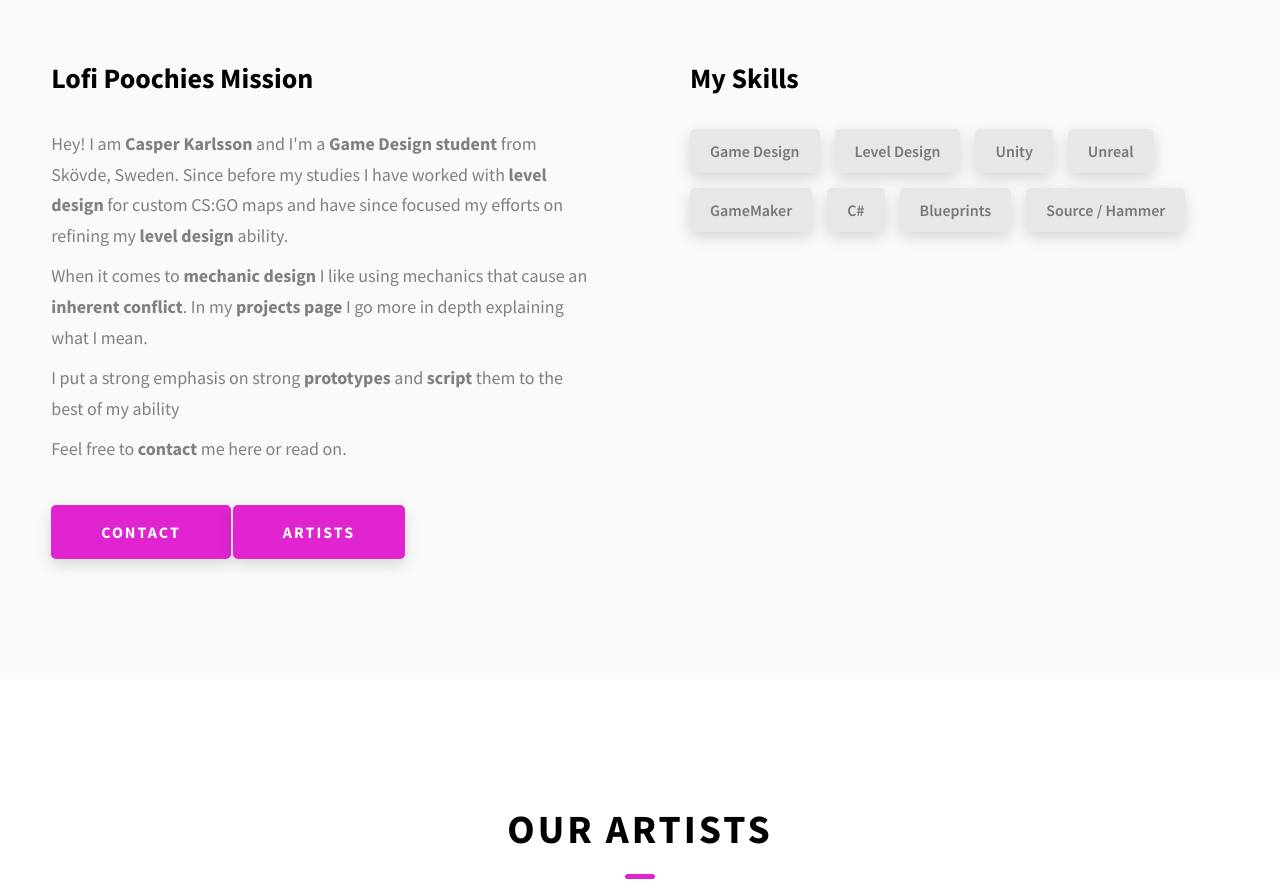
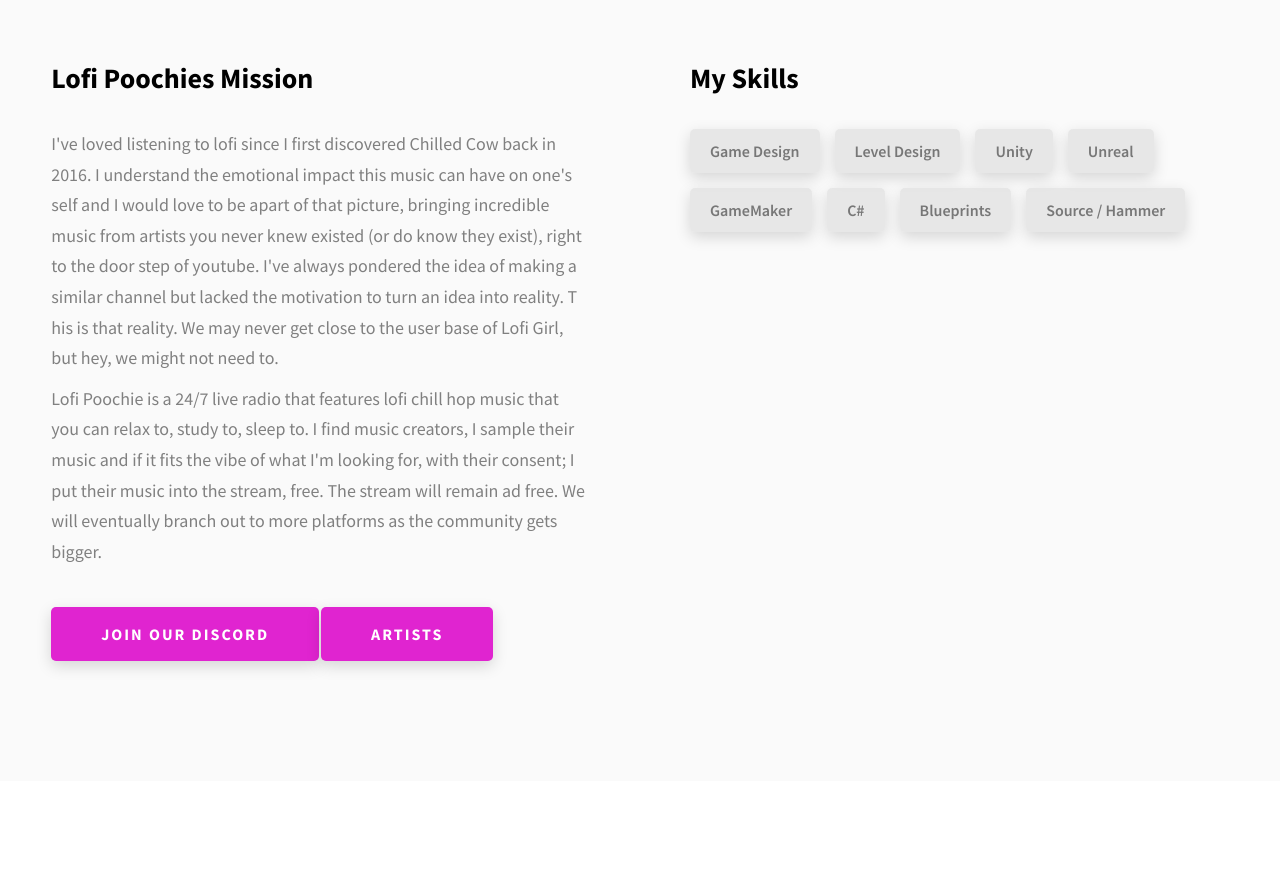
Before and after one commit to LofiPoochie/LofiPoochie.github.io, a website: page index.html in a window 1280 px wide. Shown: the part 1080-1971 px from the top of the page. Drawn offline with Linux system fonts and the light colour scheme.

Commit message:
poochie text

```diff
--- a/index.html
+++ b/index.html
@@ -141,25 +141,21 @@
             <h3 class="about__content-title">Lofi Poochies Mission</h3>
             <div class="about__content-details">
               <p class="about__content-details-para">
-                Hey! I am
-                <strong>Casper Karlsson</strong>
-                and I'm a <strong> Game Design student </strong> from Skövde, Sweden.
-                Since before my studies I have worked with <strong><a href="./#artists">level design</a></strong> for custom CS:GO maps
-                and have since focused my efforts on refining my <strong><a href="./#artists">level design</a></strong> ability.
+                I've loved listening to lofi since I first discovered Chilled Cow back in 2016.
+                I understand the emotional impact this music can have on one's self and I would love to be apart of that picture,
+                bringing incredible music from artists you never knew existed (or do know they exist), right to the door step of youtube.
+                I've always pondered the idea of making a similar channel but lacked the motivation to turn an idea into reality. T
+                his is that reality. We may never get close to the user base of Lofi Girl, but hey, we might not need to.
               </p>
               <p class="about__content-details-para">
-                When it comes to <strong><a href="./#artists">mechanic design</a></strong> I like using mechanics that cause an
-                <strong><a href="./#artists">inherent conflict</a></strong>. In my <strong><a href="./#artists">projects page</a></strong> I go more in depth explaining what I mean.
+                Lofi Poochie is a 24/7 live radio that features lofi chill hop music that you can relax to, study to, sleep to.
+                I find music creators, I sample their music and if it fits the vibe of what I'm looking for, with their consent; I put their music into the stream, free.
+                The stream will remain ad free. We will eventually branch out to more platforms as the community gets bigger.
                 </p>
-                <p class="about__content-details-para">
-                I put a strong emphasis on strong <a href="./#artists"><strong>prototypes</strong></a> and <a href="./#artists"><strong>script</strong></a> them to the best of my ability
-              </p>
-              <p class="about__content-details-para">
-                Feel free to <strong><a href="./#contact">contact</strong> me here</a> or read on.
-              </p>
+
             </div>
-            <a href="./#contact" class="btn btn--med btn--theme dynamicBgClr"
-              >Contact</a
+            <a href="https://discord.gg/6gcVVgHteG" class="btn btn--med btn--theme dynamicBgClr"
+              >Join Our Discord</a
             >
             <a href="./#artists" class="btn btn--med btn--theme dynamicBgClr"
               >Artists</a
```
